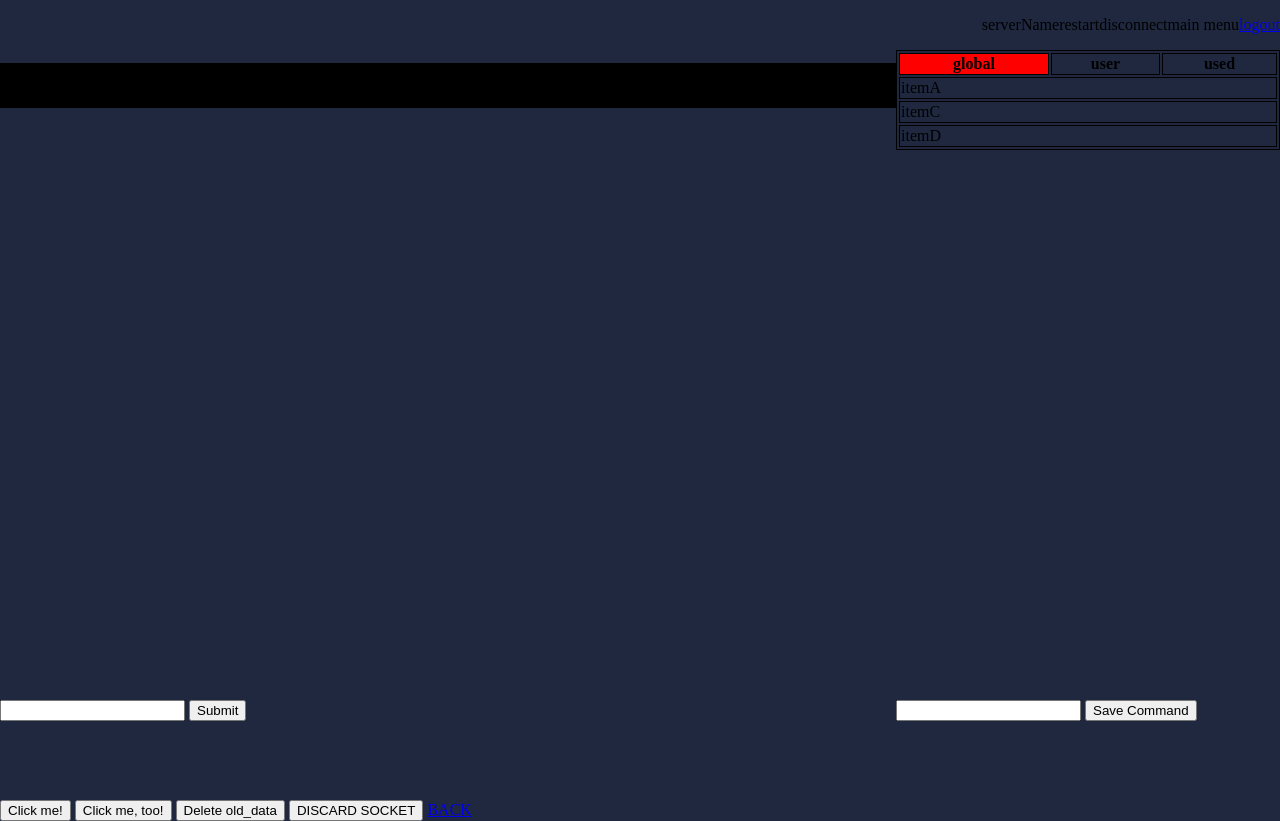
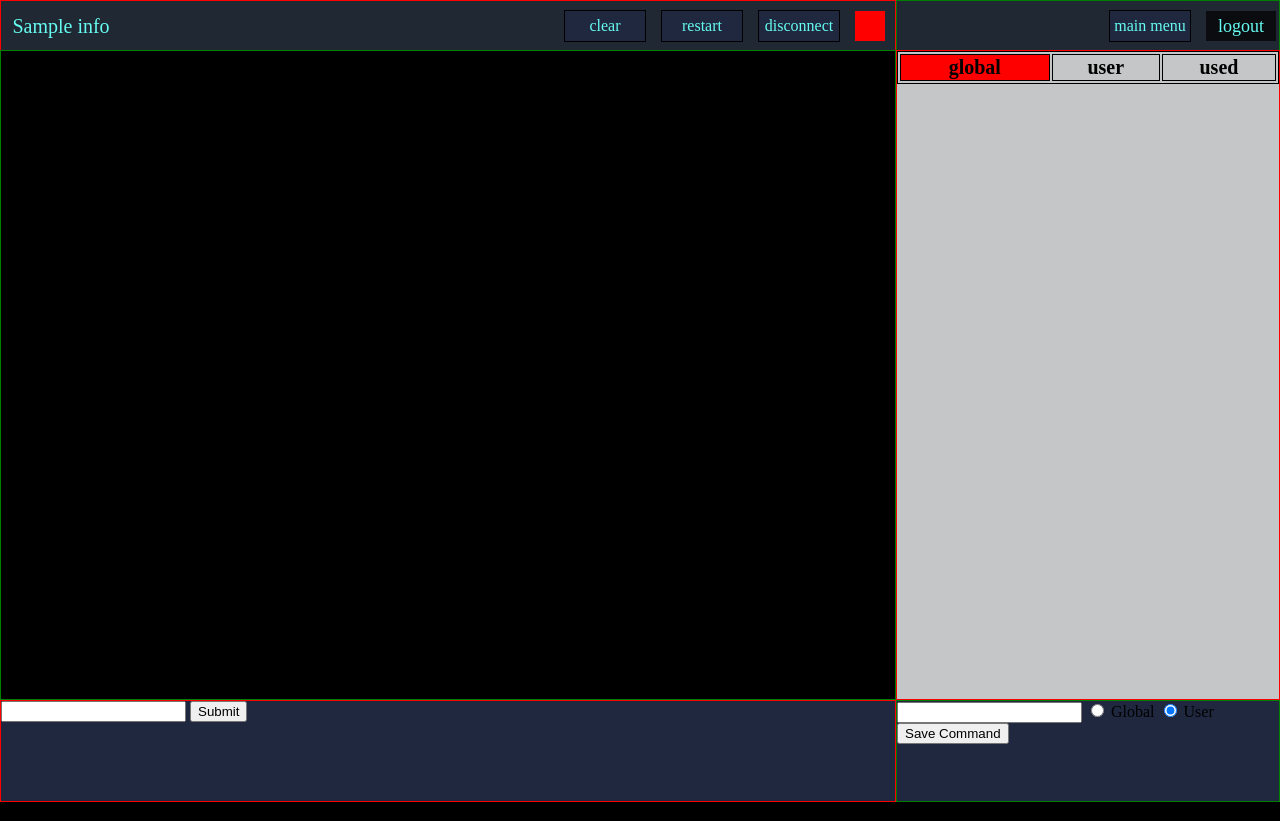
Before and after one commit to martin98m/bakalarska_praca, a Django app: a page that uses webapp/server_management/templates/server_management/server_call.html in a window 1280 px wide. Run offline with Django 3.2, Linux system fonts and the light colour scheme; a user stored in the database is signed in; tables that the repository leaves empty hold one stand-in row (values such as "Sample post"); lists and menus that the app fills with data are empty; some libraries are stand-ins or nearby versions.

Commit message:
rework na server_call v views.py

```diff
--- a/webapp/server_management/SocketConnectionToServer/Connection.py
+++ b/webapp/server_management/SocketConnectionToServer/Connection.py
@@ -22,8 +22,13 @@ class ServerConnection:
             self.sock.sendall(b"admin\n")  # todo change
             self.sock.sendall(b"admin\n")
             self.connected = True
+            print('SOCKET?CONNECT?SUCCESSFUL')
         except ConnectionError:
+            self.connected = False
             print(ConnectionError)
+        except socket.error:
+            self.connected = False
+            print('SOCKET_TIMEOUT_ERROR')
 
     def is_connected(self):
         return self.connected
--- a/webapp/server_management/SocketConnectionToServer/SocketManager.py
+++ b/webapp/server_management/SocketConnectionToServer/SocketManager.py
@@ -43,9 +43,6 @@ class SocketManager:
         print("DISCONNECTED SOCKET")
         self.instance.list_of_connections[name].pop(server_name)
 
-    # def num_of_connections(self):
-    #     return len(self.instance.list_of_connections)
-
     def print_connections(self):
         # print(self.instance.list_of_connections['admin'])
         for name in self.instance.list_of_connections.items():
--- a/webapp/server_management/forms.py
+++ b/webapp/server_management/forms.py
@@ -8,3 +8,9 @@ class CommandForm(forms.Form):
 class LoginForm(forms.Form):
     username = forms.CharField(max_length=20, required=True)
     password = forms.CharField(max_length=20, required=True, widget=forms.PasswordInput())
+
+
+class CommandSave(forms.Form):
+    # username = forms.CharField(max_length=100, required=True)
+    commandSave = forms.CharField(max_length=100, required=True)
+    target = forms.CharField(max_length=100, required=True)
--- a/webapp/server_management/models.py
+++ b/webapp/server_management/models.py
@@ -38,7 +38,8 @@ class UserLogin(models.Model):
 
 class UserCommands(models.Model):
     username = models.CharField(max_length=255, primary_key=True)
-    command = models.CharField(max_length=255)
+    target = models.CharField(max_length=255)
+    commandsave = models.CharField(max_length=255)
 
     class Meta:
         managed = False
--- /dev/null
+++ b/webapp/server_management/static/server_management/global_styles.css
@@ -0,0 +1,52 @@
+body{
+    margin: 0;
+    padding: 0;
+    background-color: #1f283f;
+}
+
+.buttonMain{
+    width: 80px;
+    height: 30px;
+
+    display: flex;
+    justify-content: center;
+    align-items: center;
+
+    margin-right: 15px;
+    background-color: #1f283f;
+    border: 1px solid black;
+    color: #66fcf1;
+}
+
+.buttonMain:hover{
+    background-color: #c5c6c7;
+    color: black;
+
+    cursor: pointer;
+}
+
+.logout{
+    width: 70px;
+    height: 30px;
+
+    display: flex;
+    justify-content: center;
+    align-items: center;
+
+    margin-right: 3px;
+
+    background-color: #0b0c10;
+
+    font-size: 18px;
+    text-decoration: none;
+}
+.logout:visited, .logout:link{
+    text-decoration: none;
+    color: #66fcf1;
+}
+.logout:hover{
+    background-color: red;
+    color: black;
+
+    cursor: pointer;
+}
--- a/webapp/server_management/static/server_management/server_call.js
+++ b/webapp/server_management/static/server_management/server_call.js
@@ -19,3 +19,35 @@ addRowHandlers('tableUser');
 addRowHandlers('tableUsed');
 
 console.log('hello a ');
+
+    function scrollToBottom() {
+        let obj = document.getElementById("scroll");
+        console.log(obj);
+        console.log(obj.scrollTop);
+        console.log(obj.scrollHeight);
+        obj.scrollTop = obj.scrollHeight;
+        console.log(obj.scrollTop);
+    }
+    scrollToBottom();
+
+    function showTable(table) {
+        document.getElementById('tableGlobal').style.display = 'none';
+        document.getElementById('tableUser').style.display = 'none';
+        document.getElementById('tableUsed').style.display = 'none';
+
+        document.getElementById('table'+table).style = st;
+
+        document.cookie = 'table='+table+';'
+    }
+
+    function getCookie(name) {
+        let value = "; " + document.cookie;
+        let parts = value.split("; " + name + "=");
+        if (parts.length === 2) return parts.pop().split(";").shift();
+    }
+    const st = document.getElementById('tableUser').style;
+    let name = getCookie('table');
+    if (name != null)
+        showTable(name);
+    else
+        showTable('Global');
--- a/webapp/server_management/static/server_management/server_call_style.css
+++ b/webapp/server_management/static/server_management/server_call_style.css
@@ -1,28 +1,63 @@
-body{
-    margin: 0;
-    padding: 0;
-    background-color: #1f283f;
-}
 pre{
     background: black;
     color: aliceblue;
-    /*max-height: 500px;*/
-    overflow-y: auto;
+    /*color: white;*/
 }
 
 .grid-container{
     display: grid;
     grid-template-areas:
-            'header header'
+            'control header'
             'console commands'
             'confirm learn';
     grid-template-columns: auto 30vw;
     grid-template-rows: 50px calc(100vh - 150px) 100px;
 }
+/*CONTROL*/
+.control{
+    grid-area: control;
+    height: 50px;
+
+    display: flex;
+    justify-content: space-between;
+    padding-right: 5px;
+
+    background-color: #1f2833;
+    color: #66fcf1;
+
+    border: 1px solid red;
+}
+.controlName{
+    height: inherit;
+    width: 100px;
+
+    display: flex;
+    justify-content: center;
+    align-items: center;
+
+    padding-left: 10px;
+
+    font-size: 20px;
+}
+
+.controlContent{
+    height: inherit;
+
+    display: flex;
+    justify-content: flex-end;
+    align-items: center;
+
+    padding-right: 5px;
+}
+/*END OF CONTROL*/
 /*HEADER*/
 .header{
     grid-area: header;
     height: 50px;
+
+    background-color: #1f2833;
+
+    border: 1px solid green;
 }
 .headerContent{
     height: inherit;
@@ -31,29 +66,46 @@ pre{
     justify-content: flex-end;
     align-items: center;
 }
-
+/*END HEADER*/
 /*CONSOLE*/
 .console{
     grid-area: console;
+    background-color: black;
+
+    /*height: calc(100vh - 150px);*/
+    overflow: auto;
+
+    border: 1px solid green;
+}
+/*END CONSOLE*/
+/*COMMANDS*/
+.commands{
+    grid-area: commands;
+    background-color: #c5c6c7;
 
     /*height: calc(100vh - 150px);*/
     overflow-y: auto;
+
+    font-size: 20px;
+    border: 1px solid red;
 }
-
-.commands{
-    grid-area: commands;
-
-    /*height: calc(100vh - 150px);*/
-    overflow-y: auto;
-}
-
+/*END COMMANDS*/
+/*CONFIRM*/
 .confirm{
     grid-area: confirm;
     height: 100px;
+
+    border: 1px solid red;
 }
+/*END CONFIRM*/
+/*LEARN*/
 .learn{
     grid-area: learn;
+    height: 100px;
+
+    border: 1px solid green;
 }
+/*END LEARN*/
 
 table,th,td {
     border: 1px solid black;
@@ -65,3 +117,16 @@ td:hover{
     background-color: green;
     color: red;
 }
+
+.indicator{
+    width: 30px;
+    height: 30px;
+
+}
+.connected{
+    background-color: green;
+}
+
+.disconnected{
+    background-color: red;
+}
--- a/webapp/server_management/templates/server_management/server_call.html
+++ b/webapp/server_management/templates/server_management/server_call.html
@@ -5,28 +5,42 @@
     <title>Title</title>
 
     {% load static %}
+    <link rel="stylesheet" type="text/css" href="{% static "/server_management/global_styles.css" %}">
     <link rel="stylesheet" type="text/css" href="{% static "/server_management/server_call_style.css" %}">
 {#    <script src="{% static "/server_management/server_call.js" %}"></script>#}
 
 </head>
-{#<body onbeforeunload="return what()">#}
 <body>
 <div class="grid-container">
+
+    <div class="control">
+        <div class="controlName">
+            <a>{{ server_name }}</a>
+        </div>
+
+        <div class="controlContent">
+            <a class="buttonMain">clear</a>
+            <a class="buttonMain">restart</a>
+            <a class="buttonMain" onclick="disconnectSocket()">disconnect</a>
+            {% if connection  == True %}
+                <div class="indicator connected" title="Connected to {{ server_name }}"></div>
+            {% else %}
+                <div class="indicator disconnected" title="Disconnected from {{ server_name }}"></div>
+            {% endif %}
+
+        </div>
+    </div>
+
     <div class="header">
         <div class="headerContent">
-            <a>serverName</a>
-            <a>restart</a>
-            <a>disconnect</a>
-            <a>main menu</a>
-            <a href="/server_management/accounts/logout">logout</a>
+            <a class="buttonMain">main menu</a>
+            <a class="logout" href="/server_management/accounts/logout">logout</a>
         </div>
-
-
     </div>
     <div class="console">
         <pre id="scroll" >
-            {% for a in old_data %}{{ a }}{% endfor %}
-            {% for x in response %}{{ x }}{% endfor %}
+            {% for a in cmd_history %}{{ a }}{% endfor %}
+{#            {% for x in response %}{{ x }}{% endfor %}#}
         </pre>
     </div>
 
@@ -37,15 +51,11 @@
                 <th onclick="showTable('User')">user</th>
                 <th onclick="showTable('Used')">used</th>
             </tr>
-            <tr>
-                <td colspan="3">itemA</td>
-            </tr>
-            <tr>
-                <td colspan="3">itemC</td>
-            </tr>
-            <tr>
-                <td colspan="3">itemD</td>
-            </tr>
+            {% for global in global_commands %}
+                <tr>
+                    <td colspan="3">{{ global.commandsave }}</td>
+                </tr>
+            {% endfor %}
         </table>
         <table id="tableUser">
             <tr>
@@ -53,18 +63,11 @@
                 <th style="background-color: red" onclick="showTable('User')">user</th>
                 <th onclick="showTable('Used')">used</th>
             </tr>
-            <tr>
-                <td colspan="3">newA</td>
-            </tr>
-            <tr>
-                <td colspan="3">newB</td>
-            </tr>
-            <tr>
-                <td colspan="3">newC</td>
-            </tr>
-            <tr>
-                <td colspan="3">newD</td>
-            </tr>
+            {% for user in user_commands %}
+                <tr>
+                    <td colspan="3">{{ user.commandsave }}</td>
+                </tr>
+            {% endfor %}
         </table>
         <table id="tableUsed">
             <tr>
@@ -72,9 +75,9 @@
                 <th onclick="showTable('User')">user</th>
                 <th style="background-color: red" onclick="showTable('Used')">used</th>
             </tr>
-            {% for com in commands %}
+            {% for com in command %}
                 <tr>
-                    <td colspan="3">{{ com.command }}</td>
+                    <td colspan="3">{{ com }}</td>
                 </tr>
             {% endfor %}
         </table>
@@ -83,7 +86,6 @@
     <div class="confirm">
         <form id="send_command" method="post">
             {% csrf_token %}
-    {#        {{ form.as_p }}#}
             <input name="command" id="inputCommand">
             <button type="submit">Submit</button>
         </form>
@@ -92,55 +94,25 @@
     <div class="learn">
         <form id="learn_command" method="post">
             {% csrf_token %}
-            <input name="command">
+            <input name="commandSave">
+
+            <input type="radio" id="target1" name="target" value="global">
+            <label for="target1">Global</label>
+
+            <input type="radio" id="target2" name="target" value="user" checked>
+            <label for="target2">User</label>
             <button type="submit">Save Command</button>
         </form>
     </div>
 </div>
 
+{#    <button onclick="what()">DISCARD SOCKET</button>#}
 
-    <button onclick="alert('You clicked the button using JS')">Click me!</button>
+<script src="{% static "server_management/server_call.js" %}"></script>
 
-    <button id ="about">Click me, too!</button>
-
-    <button type="button" onclick='deleteHistory()'>Delete old_data</button>
-
-    <button onclick="what()">DISCARD SOCKET</button>
-
-    <a href="/server_management" >BACK</a>
-
-
-    <script src="http://ajax.googleapis.com/ajax/libs/jquery/1.5/jquery.min.js"></script>
-    <script>
-        $(document).ready(function () {
-            console.log("jquery ide");
-            $("#about").click(function (event) {
-                alert("You just used JQUERY");
-            })
-        });
-        console.log("Hello");
-    </script>
-    <script>
-        function scrollToBottom() {
-            var obj = document.getElementById("scroll");
-            console.log(obj);
-            console.log(obj.scrollTop);
-            console.log(obj.scrollHeight);
-            obj.scrollTop = obj.scrollHeight;
-            console.log(obj.scrollTop);
-        }
-        scrollToBottom();
-    </script>
-    <script>
-        function deleteHistory() {
-            document.cookie="old_data=;expires=Thu 01 Jan 1970 00:00:00; path=/;";
-            location.reload();
-        }
-    </script>
-    <script>
-         function  what() {
-             console.log("AAAAAAAAAAAA");
-             var request = new XMLHttpRequest();
+<script>
+         function  disconnectSocket() {
+             let request = new XMLHttpRequest();
 
              request.open("POST", "",true);
              request.setRequestHeader("X-CSRFToken", "{{ csrf_token }}");
@@ -151,33 +123,6 @@
 
     </script>
 
-<script>
-    function getCookie(name) {
-        let value = "; " + document.cookie;
-        let parts = value.split("; " + name + "=");
-        if (parts.length == 2) return parts.pop().split(";").shift();
-    }
-    const st = document.getElementById('tableUser').style;
-    let name = getCookie('table');
-    if (name != null)
-        showTable(name);
-    else
-        showTable('Global');
-
-
-    function showTable(table) {
-        document.getElementById('tableGlobal').style.display = 'none';
-        document.getElementById('tableUser').style.display = 'none';
-        document.getElementById('tableUsed').style.display = 'none';
-
-        document.getElementById('table'+table).style = st;
-
-        document.cookie = 'table='+table+';'
-    }
-
-</script>
-
-<script src="{% static "server_management/server_call.js" %}"></script>
 
 </body>
 </html>
--- a/webapp/server_management/views.py
+++ b/webapp/server_management/views.py
@@ -8,7 +8,7 @@ from django.shortcuts import render
 from django.views import generic
 
 from server_management.SocketConnectionToServer.SocketManager import SocketManager
-from server_management.forms import CommandForm
+from server_management.forms import CommandForm, CommandSave
 from .models import ServerInfo, ServerData, UserCommands
 
 login_url = '/server_management/accounts/login'
@@ -50,79 +50,84 @@ def data_view(request, server_name):
 def server_call(request, server_name):
 
     template_name = 'server_management/server_call.html'
-    form = CommandForm()
-    fill = {'par1': server_name, 'form': form}
+
+    context_server_name = 'server_name'
+    fill = ({context_server_name: server_name})
+
+    context_global_commands = 'global_commands'
+    context_user_commands = 'user_commands'
+    context_used_commands = 'used_commands'
+
+    context_cmd_history = 'cmd_history'
+    context_server_connection = 'connection'
 
     server_info = ServerInfo.objects.get(server_name__exact=server_name)
-    fill.update({'server': server_info.server_ip, 'port': server_info.server_port})
 
-    print('hello')
-    user_commands = UserCommands.objects.all().filter(username=request.user.username)
-    fill.update({'commands': user_commands})
-    print(user_commands)
+    connection = SocketManager().get_socket(request.user.username, server_name)
 
-    print(server_info.server_name, server_info.server_ip,
-          server_info.server_port, server_info.data_collection_delay_minutes)
-    old = None
-    navrat = None
-    manager = SocketManager()
-    conn = manager.get_socket(request.user.username, server_name)
-    if conn is None:
-        print("Connection is not enstablished")
-    else:
-        print("Connection established")
-
-    if 'old_data' in request.COOKIES:
-        old = request.COOKIES['old_data']
-        old = ast.literal_eval(old)
-        fill.update({'old_data': old})
+    cmd_content = None
+    if 'cmd_history' in request.COOKIES:
+        cmd_content = request.COOKIES['cmd_history']
+        cmd_content = ast.literal_eval(cmd_content)
 
     if request.method == 'POST':
-        form = CommandForm(request.POST)
-        if form.is_valid():
-            manager = SocketManager()
-            connection = manager.get_socket(request.user.username, server_name)
+
+        form_a = CommandForm(request.POST)
+        form_b = CommandSave(request.POST)
+        if form_a.is_valid():
+            print('POST1')
             if connection is None:
-                connection = manager.add_socket(request.user.username, server_name, server_info.server_ip, server_info.server_port)
+                connection = SocketManager()\
+                    .add_socket(request.user.username, server_name, server_info.server_ip, server_info.server_port)
 
-            # manager.print_connections()
-            if connection.is_connected() is False:
-                connection.connect()
+            connection.connect()
+            data = form_a.cleaned_data
+            if connection.is_connected():
+                resp = connection.send_message_with_response(data['command'])
+                if cmd_content is not None: cmd_content = cmd_content + resp
 
-            data = form.cleaned_data
-            if data['command'] == 'CHANGE':
-                resp = connection.send_msg(data['command'])
-            else:
-                resp = connection.send_message_with_response(data['command'])
+            fill.update({context_cmd_history: cmd_content})
 
-            fill.update({'cmd': data['command']})
-            fill.update({'response': resp})
-            navrat = render(request, template_name, fill)
-            if old is None:
-                old = resp
-            else:
-                old = old + resp
+        elif form_b.is_valid():
+            print('POST2')
+            data = form_b.cleaned_data
 
-            navrat.set_cookie('old_data', old)
+            print(data['target'], data['commandSave'])
+            UserCommands.objects\
+                .create(username=request.user.username, target=data['target'], commandsave=data['commandSave'])
+
         else:
-            manager = SocketManager()
-            manager.remove_socket(request.user.username, server_name)
+            print('POST3')
+            if connection is not None and connection.is_connected() is True:
+                connection.disconnect()
 
+    global_commands = UserCommands.objects.all().filter(target='global')
+    fill.update({context_global_commands: global_commands})
+
+    user_commands = UserCommands.objects.all().filter(username=request.user.username, target='user')
+    fill.update({context_user_commands: user_commands})
+    if connection is None:
+        fill.update({context_server_connection: False})
+    elif connection.is_connected():
+        fill.update({context_server_connection: True})
     else:
-        navrat = render(request, template_name, fill)
+        fill.update({context_server_connection: False})
 
-    return navrat
+    response = render(request, template_name, fill)
+    response.set_cookie('cmd_history', cmd_content)
+
+    return response
 
 
 @login_required(login_url=login_url)
 def main_menu(request):
     template_name = 'server_management/main_menu.html'
 
-    if request.method == 'POST':
-        print('MAIN MENU POST')
-        server_name = request.POST.get('server_name')
-        print(server_name)
-        SocketManager().remove_socket(request.user.username, server_name)
+    # if request.method == 'POST':
+    #     print('MAIN MENU POST')
+    #     server_name = request.POST.get('server_name')
+    #     print(server_name)
+    #     SocketManager().remove_socket(request.user.username, server_name)
 
     context_server_info = 'server_info'
     context_server_data_latest = 'server_data_latest'
```
Also changed, not shown: webapp/server_management/static/server_management/main_menu.css (+0 -46 lines), webapp/server_management/templates/server_management/main_menu.html (+5 -9 lines).
